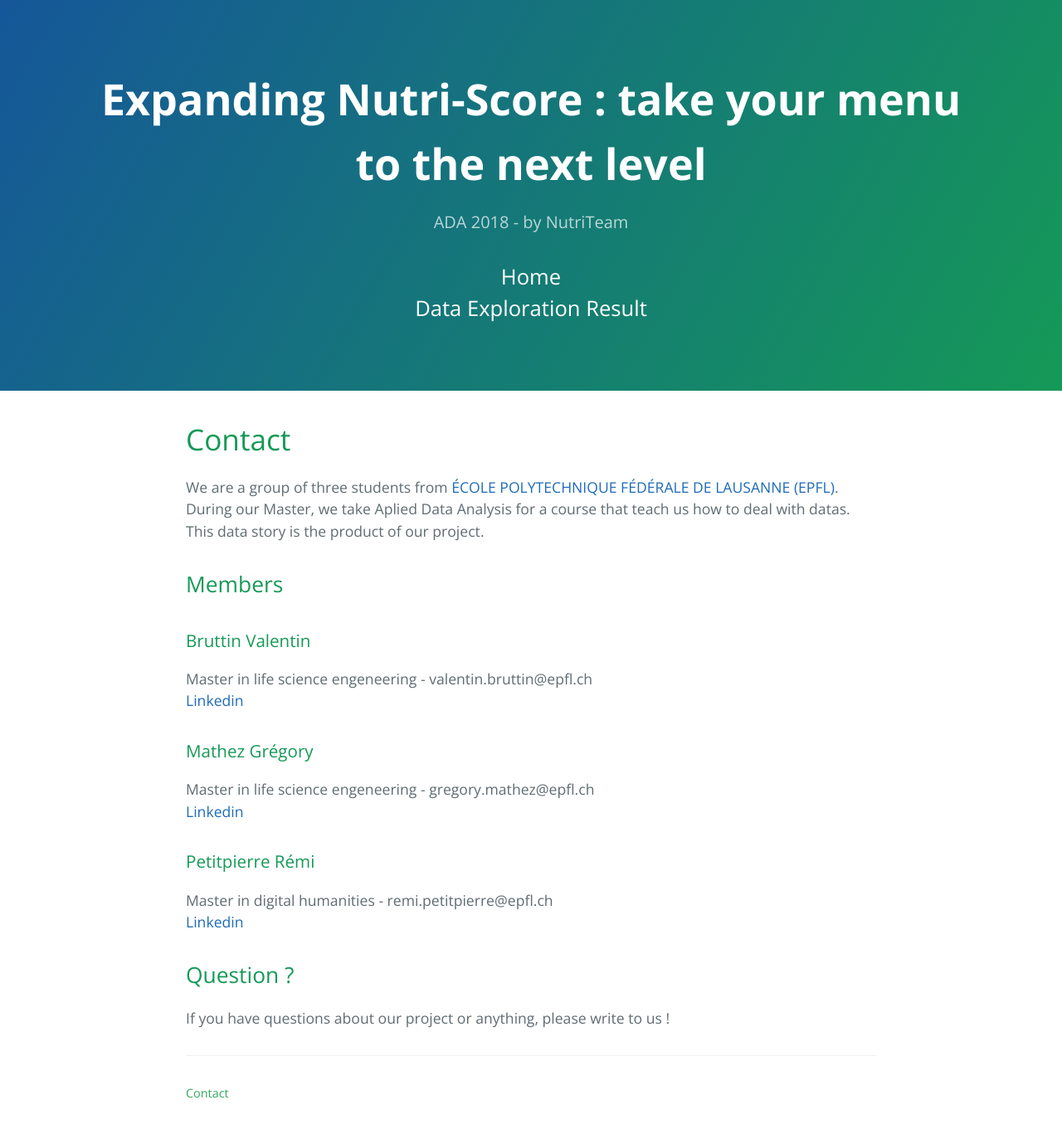
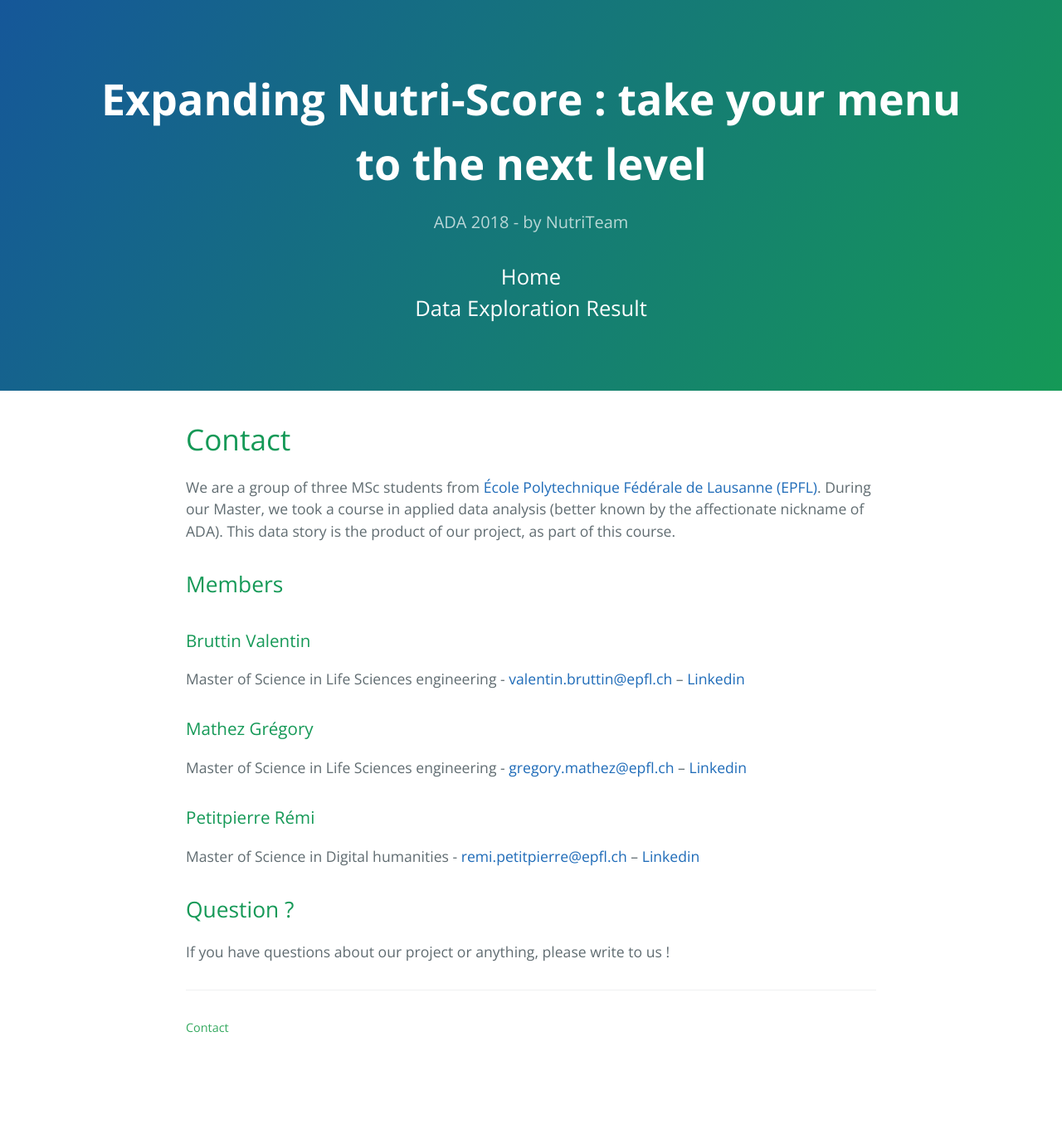
Before and after one commit to NutriTeam/Nutri_Score, a Jekyll site: the page built from contact.md, in a window 1280 px wide. Shown: the whole page at 83% size. Built offline with Jekyll 4.4.1, drawn with Linux system fonts in a browser that asks for light colours; our own code applies the rules of GitHub Pages for plain Markdown files; after the commit the page ends 1282 px from its top, so only the background shows below that.

Commit message:
Update contact.md – Datastory

```diff
--- a/contact.md
+++ b/contact.md
@@ -3,21 +3,18 @@ layout: default
 ---
 # Contact
 
-We are a group of three students from <a href="https://epfl.ch/">ÉCOLE POLYTECHNIQUE FÉDÉRALE DE LAUSANNE (EPFL)</a>. During our Master, we take Aplied Data Analysis for a course that teach us how to deal with datas. This data story is the product of our project.
+We are a group of three MSc students from <a href="https://epfl.ch/">École Polytechnique Fédérale de Lausanne (EPFL)</a>. During our Master, we took a course in applied data analysis (better known by the affectionate nickname of ADA). This data story is the product of our project, as part of this course.
 
 ## Members
 
 ### Bruttin Valentin
-Master in life science engeneering - valentin.bruttin@epfl.ch<br>
-<a href="https://www.linkedin.com/in/valentin-bruttin/" target= "blanck_">Linkedin</a><br>
+Master of Science in Life Sciences engineering - <a href="mailto:valentin.bruttin@epfl.ch" target= "blanck_">valentin.bruttin@epfl.ch</a> – <a href="https://www.linkedin.com/in/valentin-bruttin/" target= "blanck_">Linkedin</a>
 
 ### Mathez Grégory
-Master in life science engeneering - gregory.mathez@epfl.ch<br>
-<a href="https://www.linkedin.com/in/grégory-mathez-3096a09a/" target= "blanck_">Linkedin</a><br>
+Master of Science in Life Sciences engineering - <a href="mailto:gregory.mathez@epfl.ch" target= "blanck_">gregory.mathez@epfl.ch</a> – <a href="https://www.linkedin.com/in/grégory-mathez-3096a09a/" target= "blanck_">Linkedin</a><br>
 
 ### Petitpierre Rémi
-Master in digital humanities - remi.petitpierre@epfl.ch<br>
-<a href="https://www.linkedin.com/in/rpetitpierre/" target= "blanck_">Linkedin</a><br>
+Master of Science in Digital humanities - <a href="mailto:remi.petitpierre@epfl.ch" target= "blanck_">remi.petitpierre@epfl.ch</a> – <a href="https://www.linkedin.com/in/rpetitpierre/" target= "blanck_">Linkedin</a>
 
 ## Question ?
 If you have questions about our project or anything, please write to us !
```
